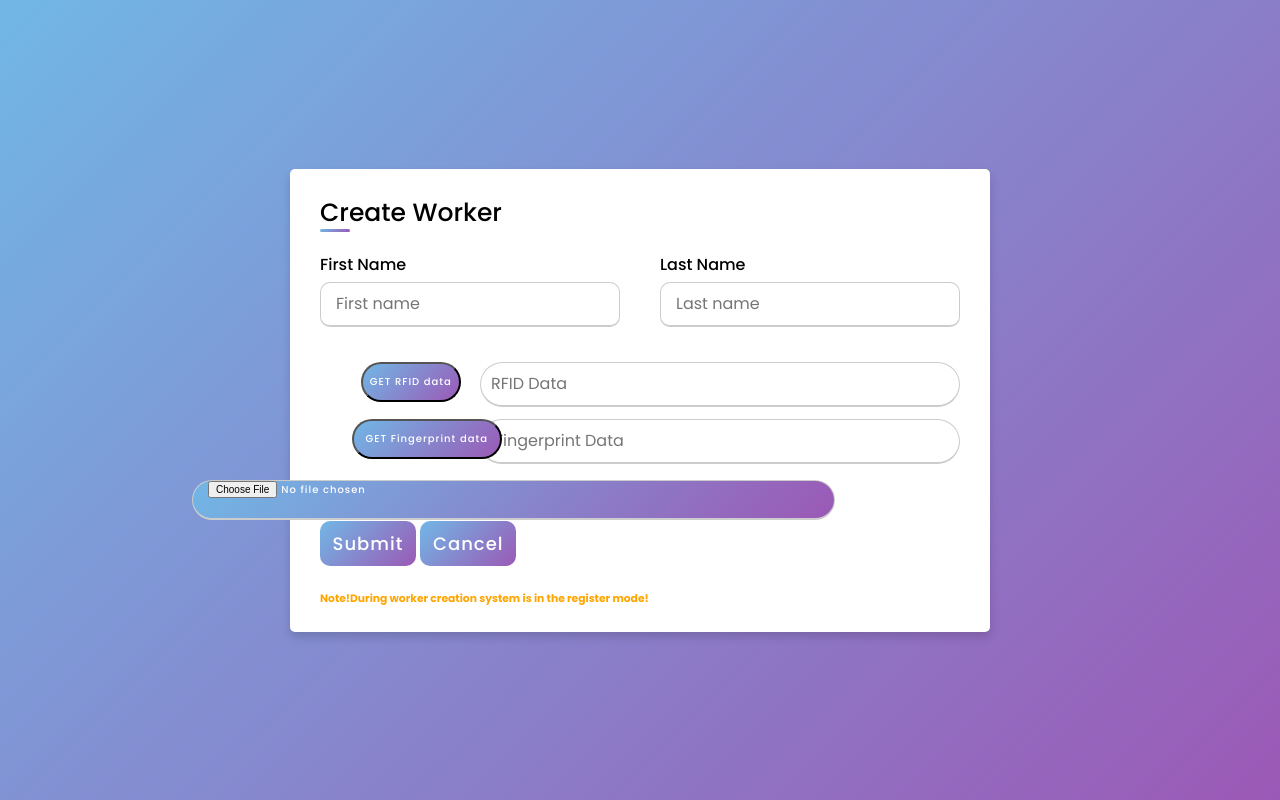
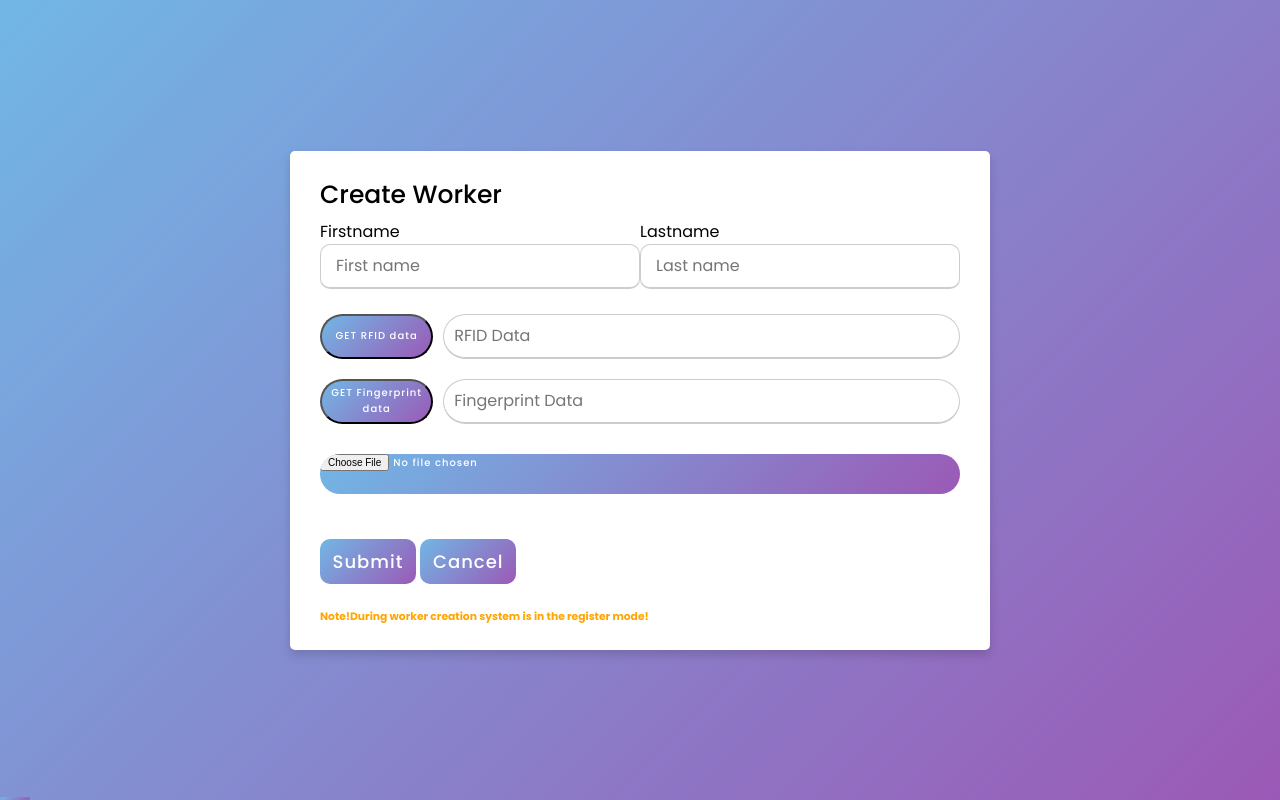
Before and after one commit to Kovalskiii/sac-frontend, a website built with Vite: page workerCreate.html in a window 1280 px wide. Built offline with nearby package versions, Linux system fonts and the light colour scheme.

Commit message:
html fix

```diff
--- a/src/worker/worker.js
+++ b/src/worker/worker.js
@@ -48,7 +48,7 @@ const workerSearch = async () => {
 
   await queryWorkerSearchByName(payload)
     .then((data) => {
-      console.log(data.message);
+      console.log(data.message);//anume dupa nume live search
     })
     .catch((error) => {
       console.log(error.response.data.message);
--- a/src/worker/workerCreate.js
+++ b/src/worker/workerCreate.js
@@ -75,7 +75,8 @@ document.querySelector('#getRfid').addEventListener('click', () => getRfid());
 const getRfid = () => {
   queryWorkerGetRfidData()
     .then((data) => {
-      console.log(data.message);
+      document.querySelector('#rfid').value = data;
+      console.log(data.message);//de fct ca id
     })
     .catch((error) => {
       console.log(error);
@@ -87,6 +88,7 @@ document.querySelector('#getFingerprint').addEventListener('click', () => getFin
 const getFingerprintId = () => {
   queryWorkerGetFingerprintData()
     .then((data) => {
+      document.querySelector('#fingerprint').value = data;
       console.log(data.message);
     })
     .catch((error) => {
--- a/workerCreate.html
+++ b/workerCreate.html
@@ -15,30 +15,30 @@
       <form action="#" id="worker-create-form">
         <div class="user-details">
           <div class="input-box">
-            <span class="details">First Name</span>
-            <input type="text" id="firstName" placeholder="First name" required>
+            <label>Firstname<input type="text" id="firstName" placeholder="First name" required></label>
+            <label>Lastname<input type="text" id="lastName" placeholder="Last name" required></label>
           </div>
-          <div class="input-box">
-            <span class="details">Last Name</span>
-            <input type="text" id="lastName" placeholder="Last name" required>
+
+          <div class="input-box1">
+            <div class="input-btn">
+              <button type="button" id="getRfid">GET RFID data</button>
+              <input type="text" id="rfid" placeholder="RFID Data" required>
+            </div>
+            <div class="input-btn">
+              <button type="button" id="getFingerprint">GET Fingerprint data</button>
+              <input type="text" id="fingerprint" placeholder="Fingerprint Data" required>
+            </div>
           </div>
-          <div id="laurentiu1" class="input-box1">
-            <span class="details"></span> <button id="getRfid">GET RFID data</button>
-            <input type="text" id="rfid" placeholder="RFID Data" required>
+
+          <div class="input-box2">
+            <input id="uploadImage" type="file">
           </div>
-          <div id="laurentiu2" class="input-box2">
-            <span class="details"></span> <button id="getFingerprint">GET Fingerprint data</button>
-            <input type="text" id="fingerprint" placeholder="Fingerprint Data" required>
-          </div>
-          <div id="laurentiu3" class="input-box3">
-            <span class="details"><input id="uploadImage" type="file"></span>
 
-          </div>
         </div>
 
-        <div class="button" >
-          <input type="submit" id="submit" value="Submit">
-          <input type="button" id="cancel" value="Cancel">
+        <div class="button">
+          <button type="submit" id="submit">Submit</button>
+          <button type="button" id="cancel">Cancel</button>
 
         </div>
         <h6 style="color:orange">Note!During worker creation system is in the register mode!</h6>
--- a/workers_style.css
+++ b/workers_style.css
@@ -14,6 +14,9 @@ body{
   background: linear-gradient(135deg, #71b7e6, #9b59b6);
 }
 .container{
+    display: flex;
+    flex-direction : column ;
+    justify-content: flex-start;
   max-width: 700px;
   width: 100%;
   background-color: #fff;
@@ -24,7 +27,7 @@ body{
 .container .title{
   font-size: 25px;
   font-weight: 500;
-  position: relative;
+  /*position: relative;*/
 }
 .container .title::before{
   content: "";
@@ -36,21 +39,7 @@ body{
   border-radius: 5px;
   background: linear-gradient(135deg, #71b7e6, #9b59b6);
 }
-.content form .user-details{
-  display: flex;
-  flex-wrap: wrap;
-  justify-content: space-between;
-  margin: 20px 0 12px 0;
-}
-form .user-details .input-box{
-  margin-bottom: 15px;
-  width: calc(100% / 2 - 20px);
-}
-form .input-box span.details{
-  display: block;
-  font-weight: 500;
-  margin-bottom: 5px;
-}
+
 .user-details .input-box input{
   height: 45px;
   width: 100%;
@@ -62,25 +51,63 @@ form .input-box span.details{
   border-bottom-width: 2px;
   transition: all 0.3s ease;
   align-items: center;
-  right: 100%;
+  /*right: 100%;*/
 }
+.user-details{
+    display: flex;
+    flex-direction: column;
+    justify-content: space-around;
+}
+
+.input-box {
+    display: flex;
+    flex-direction: row;
+    flex-grow: 1;
+    justify-content: space-between;
+}
+
+.input-box1 {
+    display: flex;
+    flex-direction: column;
+    flex-grow: 1;
+    justify-content: space-around;
+}
+
+.input-btn {
+    display: flex;
+    flex-direction: row;
+    flex-grow: 1;
+    justify-content: space-around;
+}
+
+.input-box2 {
+    display: flex;
+    flex-direction: column;
+    flex-grow: 1;
+    justify-content: space-around;
+    align-items: center;
+}
+
+.input-box, .input-box1, .input-btn {
+    justify-content: space-between;
+    margin-top: 5px;
+    margin-bottom: 15px;
+}
+
 .user-details .input-box input:focus,
 .user-details .input-box input:valid{
   border-color: #9b59b6;
 }
- form .gender-details .gender-title{
-  font-size: 20px;
-  font-weight: 500;
- }
- form .category{
-   display: flex;
-   width: 80%;
-   margin: 14px 0 ;
-   justify-content: space-between;
- }
+
+ /*form .category{*/
+ /*  display: flex;*/
+ /*  width: 80%;*/
+ /*  margin: 14px 0 ;*/
+ /*  justify-content: space-between;*/
+ /*}*/
  form .category label{
-   display: flex;
-   align-items: center;
+   /*display: flex;*/
+   /*align-items: center;*/
    cursor: pointer;
  }
  form .category label .dot{
@@ -104,9 +131,9 @@ form .input-box span.details{
  form .button{
    height: 45px;
    margin: 35px 0;
+ }
 
- }
- form .button input{
+ form #submit,form #cancel{
    height: 100%;
    width: 15%;
    border-radius: 10px;
@@ -120,21 +147,17 @@ form .input-box span.details{
    transition: all 0.3s ease;
    background: linear-gradient(135deg, #71b7e6, #9b59b6);
  }
- form .button input:hover{
-
+ #submit:hover, #cancel:hover, #getFingerprint:hover, #getRfid:hover, #uploadImage:hover {
   background: linear-gradient(-135deg, #71b7e6, #9b59b6);
   }
+#submit:active, #cancel:active, #getFingerprint:active, #getRfid:active, #uploadImage:active  {
+    transform: scale(0.98);
+    box-shadow: 3px 2px 22px 1px rgba(0, 0, 0, 0.24);
+}
  @media(max-width: 584px){
  .container{
   max-width: 100%;
 }
-form .user-details .input-box{
-    margin-bottom: 15px;
-    width: 100%;
-  }
-  form .category{
-    width: 100%;
-  }
   .content form .user-details{
     max-height: 300px;
     overflow-y: scroll;
@@ -143,18 +166,16 @@ form .user-details .input-box{
     width: 5px;
   }
   }
+
   @media(max-width: 459px){
   .container .content .category{
     flex-direction: column;
   }
 }
-#getFingerprint{
-  bottom:41,1%;
-       right:60.8%;
-       width:150px;
-       height:40px;
-       position: absolute;
-       z-index: 2;
+
+#getFingerprint, #getRfid {
+       width:140px;
+       height:45px;
        background: linear-gradient(135deg, #71b7e6, #9b59b6);
        color: #fff;
        border-radius: 100px;
@@ -163,8 +184,8 @@ form .user-details .input-box{
        letter-spacing: 1px;
        cursor: pointer;
        transition: all 0.3s ease;
+  }
 
-  }
   .user-details .input-box1 input{
     height: 45px;
     width: 100%;
@@ -175,58 +196,16 @@ form .user-details .input-box{
     border: 1px solid #ccc;
     border-bottom-width: 2px;
     transition: all 0.3s ease;
-    align-items: right;
+      margin-left: 10px;
+  }
 
-  }
-  form .user-details .input-box1{
-    margin-top:20px;
-    width: 100%;
-  margin-left: 160px;
-  }
-  #getRfid{
-    bottom:49,5%;
-         right:64%;
-         width:100px;
-         height:40px;
-         position: absolute;
-         z-index: 2;
-         background: linear-gradient(135deg, #71b7e6, #9b59b6);
-         color: #fff;
-         border-radius: 100px;
-         font-size: 10px;
-         font-weight: 500;
-         letter-spacing: 1px;
-         cursor: pointer;
-         transition: all 0.3s ease;
+    .user-details .input-box2 input{
+      font-size: 16px;
+    }
 
-    }
-    .user-details .input-box2 input{
-      height: 45px;
-      width: 100%;
-      outline: none;
-      font-size: 16px;
-      border-radius: 100px;
-      padding-left: 15px;
-      border: 1px solid #ccc;
-      border-bottom-width: 2px;
-      transition: all 0.3s ease;
-      align-items: right;
-      position: static;
-
-
-    }
-    form .user-details .input-box2{
-      margin-top: 12px;
-      width: 100%;
-    margin-left: 159px;
-    position: static;
-    }
     #uploadImage{
-      bottom:35%;
-           right:445px;
-           width:643px;
+           width:100%;
            height:40px;
-           position: absolute;
            z-index: 2;
            background: linear-gradient(135deg, #71b7e6, #9b59b6);
            color: #fff;
@@ -236,26 +215,4 @@ form .user-details .input-box{
            letter-spacing: 1px;
            cursor: pointer;
            transition: all 0.3s ease;
-
       }
-    .user-details .input-box3 input{
-      height: 45px;
-      width: 100%;
-      outline: none;
-      font-size: 16px;
-      border-radius: 100px;
-      padding-left: 15px;
-      border: 1px solid #ccc;
-      border-bottom-width: 2px;
-      transition: all 0.3s ease;
-      align-items: right;
-      position: relative;
-
-
-    }
-    form .user-details .input-box3{
-      margin-top: 12px;
-      width: 100%;
-    margin-left: 0px;
-
-    }
```
Also changed, not shown: src/worker/workerGetAllList.js (added, +13 -0 lines), 1 other file.
